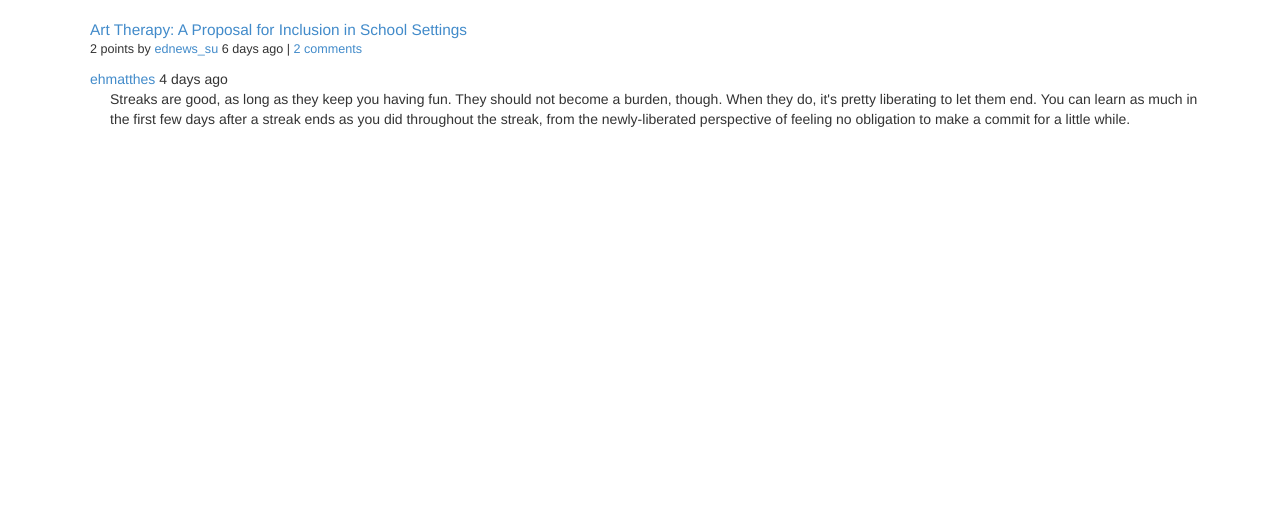
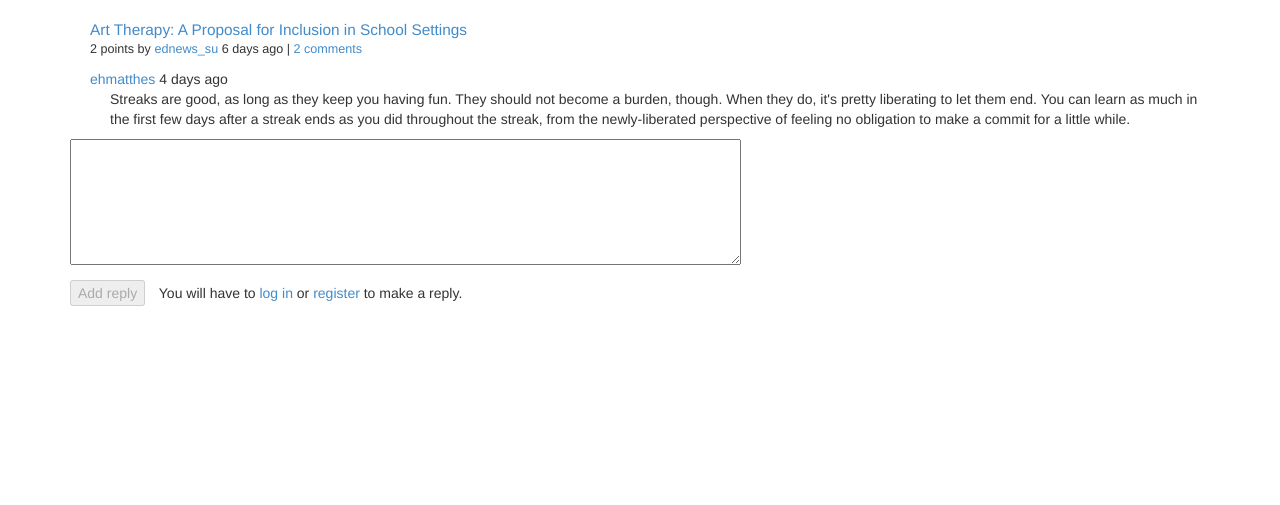
Before and after one commit to ehmatthes/educator_news, a Django app: page /reply/5/5/ in a window 1280 px wide. Shown: the part 51-556 px from the top of the page. Run offline with Django 3.2, Linux system fonts and the light colour scheme; data comes from the database, SQL or seed files in the repository.

Commit message:
Reply form is active, and seems to work. Discuss does not display nested comments yet.

```diff
--- a/educator_news/ed_news/views.py
+++ b/educator_news/ed_news/views.py
@@ -295,6 +295,33 @@ def reply(request, article_id, comment_id):
     comment = Comment.objects.get(id=comment_id)
     comment_age = get_submission_age(comment)
 
+
+
+    if request.method == 'POST':
+        # Redirect unauthenticated users to register/ login.
+        if not request.user.is_authenticated():
+            return redirect('login')
+
+        reply_entry_form = CommentEntryForm(data=request.POST)
+
+        if reply_entry_form.is_valid():
+            reply = reply_entry_form.save(commit=False)
+            reply.author = request.user
+            reply.parent_article = article
+            reply.parent_comment = comment
+            reply.save()
+            update_comment_ranking_points(article)
+            update_ranking_points()
+        else:
+            # Invalid form/s.
+            #  Print errors to console; should log these?
+            print 'ce', reply_entry_form.errors
+
+    # Prepare a blank entry form.
+    reply_entry_form = CommentEntryForm()
+
+
+
     # Get comment information after processing form, to include comment
     #  that was just saved.
     comment_count = article.comment_set.count()
@@ -322,6 +349,7 @@ def reply(request, article_id, comment_id):
                                'user_articles': user_articles,
                                'can_upvote': can_upvote, 'upvoted': upvoted,
                                'can_downvote': can_downvote, 'downvoted': downvoted,
+                               'reply_entry_form': reply_entry_form,
                                },
                               context_instance = RequestContext(request))
 
--- a/educator_news/educator_news/static/templates/ed_news/reply.html
+++ b/educator_news/educator_news/static/templates/ed_news/reply.html
@@ -66,6 +66,26 @@
 		  </div>
 
 
+		  {% comment %} --- Reply entry form --- {% endcomment%}
+		  <form id='reply_form' method="post" action="{% url 'ed_news:reply' article.id comment.id %}" enctype='multipart/form-data'>
+			 {% csrf_token %}
+
+			 <div class='reply_entry_form'>
+
+				{{ reply_entry_form.as_p }}
+
+				<div class='comment_submit_button'>
+				  {% if user.is_authenticated %}
+				    <input id='submit_comment_button' type="submit" name='submit' value="Add reply" />
+				  {% else %}
+				    <input id='submit_comment_button' type="submit" name='submit' value="Add reply" disabled />
+				    You will have to <a href="{% url 'login' %}">log in</a> or <a href="{% url 'register' %}">register</a> to make a reply.</p>
+				  {% endif %}
+            </div>
+
+			 </div>
+
+		  </form>
 
 
 
```
